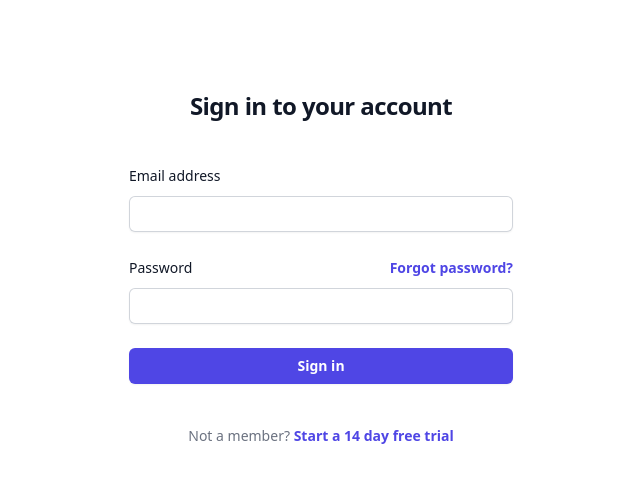
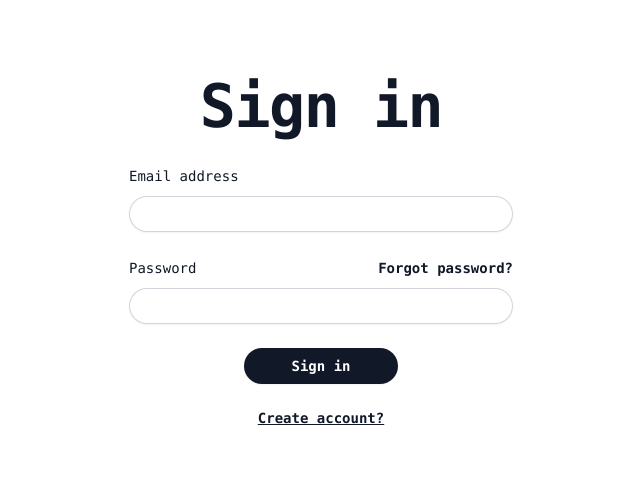
Before and after one commit to KhoaNguyenAn/Time-Table-Management-For-Lecturers-and-Students, a React (Create React App) app in the folder frontend/: page / in a window 1280 px wide. Shown: the top 482 px of the page, without its empty margins (319-959 px from the left). Built offline with nearby package versions, Linux system fonts and the light colour scheme.

Commit message:
Modified CSS to make it resemble wireframes.

```diff
--- a/frontend/src/pages/Home.js
+++ b/frontend/src/pages/Home.js
@@ -1,10 +1,10 @@
 const Home = () => {
   return (
-    <div className="flex min-h-full flex-1 flex-col justify-center px-6 py-12 lg:px-8">
+    <div className="flex min-h-full flex-1 flex-col justify-center px-6 py-12 lg:px-8 font-mono">
       <div className="sm:mx-auto sm:w-full sm:max-w-sm">
 
-        <h2 className="mt-10 text-center text-2xl font-bold leading-9 tracking-tight text-gray-900">
-          Sign in to your account
+        <h2 className="mt-10 text-center text-6xl font-bold leading-9 tracking-tight text-gray-900">
+          Sign in
         </h2>
       </div>
 
@@ -24,7 +24,7 @@ const Home = () => {
                 type="email"
                 autoComplete="email"
                 required
-                className="block w-full rounded-md border-0 py-1.5 text-gray-900 shadow-sm ring-1 ring-inset ring-gray-300 placeholder:text-gray-400 focus:ring-2 focus:ring-inset focus:ring-indigo-600 sm:text-sm sm:leading-6"
+                className="block w-full rounded-full border-0 py-1.5 text-gray-900 shadow-sm ring-1 ring-inset ring-gray-300 placeholder:text-gray-400 focus:ring-2 focus:ring-inset focus:ring-gray-900 sm:text-sm sm:leading-6"
               />
             </div>
           </div>
@@ -40,7 +40,7 @@ const Home = () => {
               <div className="text-sm">
                 <a
                   href="#"
-                  className="font-semibold text-indigo-600 hover:text-indigo-500"
+                  className="font-semibold text-gray-900 hover:text-neutral-500"
                 >
                   Forgot password?
                 </a>
@@ -53,30 +53,31 @@ const Home = () => {
                 type="password"
                 autoComplete="current-password"
                 required
-                className="block w-full rounded-md border-0 py-1.5 text-gray-900 shadow-sm ring-1 ring-inset ring-gray-300 placeholder:text-gray-400 focus:ring-2 focus:ring-inset focus:ring-indigo-600 sm:text-sm sm:leading-6"
+                className="block w-full rounded-full border-0 py-1.5 text-gray-900 shadow-sm ring-1 ring-inset ring-gray-300 placeholder:text-gray-400 focus:ring-2 focus:ring-inset focus:ring-gray-900 sm:text-sm sm:leading-6"
               />
+
             </div>
           </div>
 
-          <div>
+          <div className="flex items-center justify-center">
             <button
               type="submit"
-              className="flex w-full justify-center rounded-md bg-indigo-600 px-3 py-1.5 text-sm font-semibold leading-6 text-white shadow-sm hover:bg-indigo-500 focus-visible:outline focus-visible:outline-2 focus-visible:outline-offset-2 focus-visible:outline-indigo-600"
+              className="flex w-2/5 justify-center rounded-full bg-gray-900 px-3 py-1.5 text-sm font-semibold leading-6 text-white shadow-sm hover:bg-neutral-500 focus-visible:outline focus-visible:outline-2 focus-visible:outline-offset-2 focus-visible:outline-gray-900"
             >
               Sign in
             </button>
           </div>
+          <div className="flex items-center justify-center">
+            <div className="text-sm">
+              <a
+                href="#"
+                className="font-semibold text-gray-900 hover:text-neutral-500 underline"
+              >
+                Create account?
+              </a>
+            </div>
+          </div>
         </form>
-
-        <p className="mt-10 text-center text-sm text-gray-500">
-          Not a member?{" "}
-          <a
-            href="#"
-            className="font-semibold leading-6 text-indigo-600 hover:text-indigo-500"
-          >
-            Start a 14 day free trial
-          </a>
-        </p>
       </div>
     </div>
   );
```
